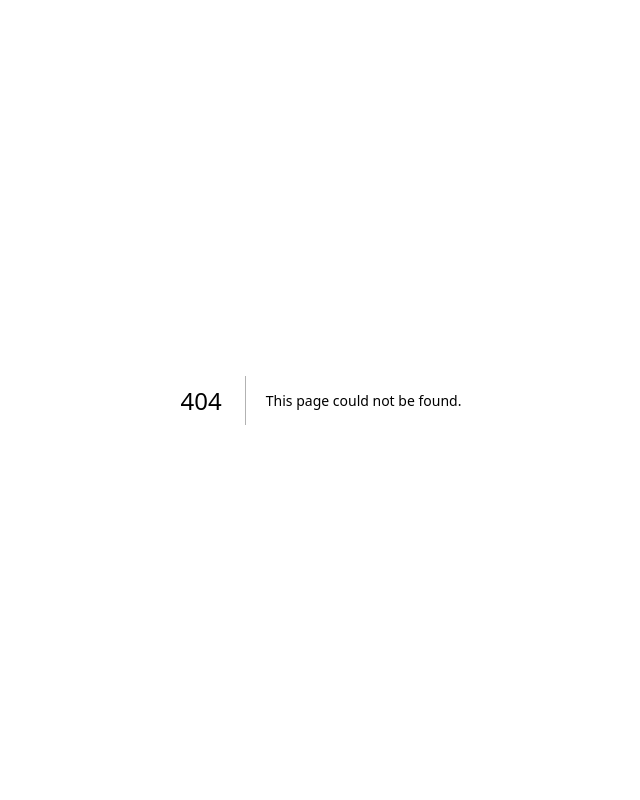
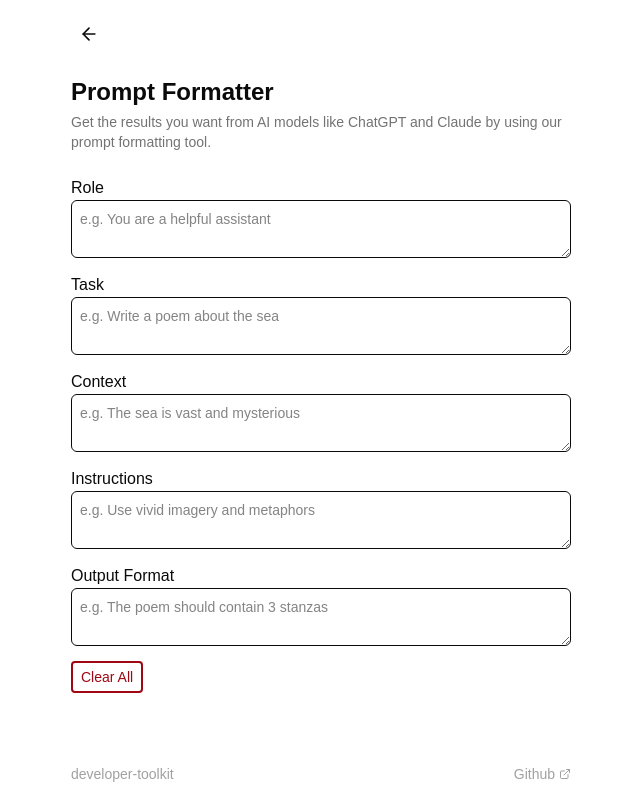
Before and after one commit to Arjunsharmahehe/developer-toolkit, a Next.js app: page /prompt-formatter in a window 1280 px wide. Before the commit this address had no page. Shown: the whole page, without its empty margins (319-959 px from the left). Built offline with nearby package versions, Linux system fonts and the light colour scheme.

Commit message:
add ai prompt formatter

```diff
--- a/src/app/lorem-ipsum/page.tsx
+++ b/src/app/lorem-ipsum/page.tsx
@@ -44,7 +44,7 @@ export default function Page(){
         <div className="flex flex-col justify-between items-center gap-8 bg-white min-h-screen px-8 pt-4 pb-2">
             <div className="flex flex-col items-center">
                 <div className="flex flex-col max-w-md mx-auto p-6 bg-white text-black rounded-lg shadow-lg gap-3">
-                    <BackToHome/>
+                    <BackToHome className="mb-12"/>
                     <h2 className={`${HeadingStyles.h2} w-fit mx-auto`}>Lorem Ipsum</h2>
                     <div className="flex flex-col gap-2">
                         <div className="flex flex-col">
--- /dev/null
+++ b/src/app/prompt-formatter/page.tsx
@@ -0,0 +1,114 @@
+"use client"
+
+import Footer from "@/components/Footer";
+import { useState, useEffect } from "react";
+import { buttonStyles, HeadingStyles, subHeadingStyles, textStyles } from "@/styles/styles";
+import BackToHome from "@/components/BackToHome";
+
+export default function PromptFormatterPage() {
+
+    const [ role, setRole ] = useState("");
+    const [ task, setTask ] = useState("");
+    const [ context, setContext ] = useState("");
+    const [ instructions, setInstructions ] = useState("");
+    const [ outputFormat, setOutputFormat ] = useState("");
+    const [ formattedPrompt, setFormattedPrompt ] = useState("");
+    const [ isCopied, setIsCopied ] = useState(false);
+    const [ copyPrompt, setCopyPrompt ] = useState("");
+
+    const InputFields = [
+        { label: "Role", placeholder: "e.g. You are a helpful assistant", value: role, onChange: (e: React.ChangeEvent<HTMLTextAreaElement>) => setRole(e.target.value) },
+        { label: "Task", placeholder: "e.g. Write a poem about the sea", value: task, onChange: (e: React.ChangeEvent<HTMLTextAreaElement>) => setTask(e.target.value) },
+        { label: "Context", placeholder: "e.g. The sea is vast and mysterious", value: context, onChange: (e: React.ChangeEvent<HTMLTextAreaElement>) => setContext(e.target.value) },
+        { label: "Instructions", placeholder: "e.g. Use vivid imagery and metaphors", value: instructions, onChange: (e: React.ChangeEvent<HTMLTextAreaElement>) => setInstructions(e.target.value) },
+        { label: "Output Format", placeholder: "e.g. The poem should contain 3 stanzas", value: outputFormat, onChange: (e: React.ChangeEvent<HTMLTextAreaElement>) => setOutputFormat(e.target.value) }
+    ]
+
+    function handleCopy(){
+        navigator.clipboard.writeText(copyPrompt)
+            .then(() => {
+                console.log("Text copied to clipboard");
+                setIsCopied(true);
+            })
+            .catch((err) => {
+                console.error("Failed to copy text: ", err);
+                setIsCopied(false);
+            });
+            setTimeout(() => {
+                setIsCopied(false);
+            }, 1000)
+    }
+
+    function handleClearAll(){
+        setRole("")
+        setContext("")
+        setTask("")
+        setInstructions("")
+        setOutputFormat("")
+        setCopyPrompt("")
+        setFormattedPrompt("")
+    }
+
+    useEffect(() => {
+        const prompt = `${ role ? `#Role\n${role}\n\n` : "" }` +
+            `${ task ? `#Task\n${task}\n\n` : "" }` +
+            `${ context ? `#Context\n${context}\n\n` : "" }` +
+            `${ instructions ? `#Instructions\n${instructions}\n\n` : "" }` +
+            `${ outputFormat ? `#Output Format\n${outputFormat}\n\n` : "" }`
+
+        setCopyPrompt(prompt.trim());
+
+        setFormattedPrompt(prompt.split("\n").join("<Br/>"))
+    }, [ role, task, context, instructions, outputFormat ]); // Recalculate prompt
+
+    return (
+
+        <main className="bg-white text-neutral-950 min-h-screen flex flex-col justify-between p-4">
+            <div className="max-w-[500px] mx-auto flex flex-col">
+                <BackToHome className="mb-6"/>
+                <div>
+                    <h2 className={`${HeadingStyles.h2}`}>Prompt Formatter</h2>
+                    <p className={`${subHeadingStyles.small} ${textStyles.secondary}`}>
+                        Get the results you want from AI models like ChatGPT and Claude by using our prompt formatting tool.
+                    </p>
+                </div>
+
+                <div className="flex flex-col items-baseline gap-2 mt-4">
+                    { InputFields.map((field, index) => (
+                        <InputField
+                            key={index}
+                            label={field.label}
+                            placeholder={field.placeholder}
+                            value={field.value}
+                            onChange={field.onChange}
+                        />
+                    ))}
+                    <button className={`${buttonStyles.small} text-red-800 border-2 border-red-800 hover:bg-red-100`}
+                            onClick={handleClearAll}>
+                        Clear All
+                    </button>
+                </div>
+
+                {formattedPrompt && (
+                    <div className="flex flex-col">
+                        <p className={`${ isCopied ? "text-green-700" : "text-white"} ml-auto px-3`}>Copied</p>
+                        <button dangerouslySetInnerHTML={{__html: formattedPrompt}}
+                        onClick={handleCopy}
+                        className={`px-4 py-3 text-wrap bg-white border-2 border-neutral-200 rounded-md text-black text-left`}
+                        />
+                    </div>
+                )}
+            </div>
+            <Footer/>
+        </main>
+    )
+}
+
+function InputField({ label, placeholder, value, onChange }: { label: string; placeholder: string; value: string; onChange: (e: React.ChangeEvent<HTMLTextAreaElement>) => void }) {
+    return (
+        <div className="w-full">
+            <label>{label}</label>
+            <textarea placeholder={placeholder} value={value} onChange={onChange} className="w-full border rounded-md text-sm p-2" />
+        </div>
+    )
+}
--- a/src/app/url-dencoder/page.tsx
+++ b/src/app/url-dencoder/page.tsx
@@ -37,7 +37,7 @@ export default function Page(){
     return (
         <main className="bg-white text-neutral-950 pt-4 pb-2 flex flex-col items-center justify-between min-h-screen px-4">
             <div className="flex flex-col items-center justify-center max-w-[500px] w-full mt-36">
-                <BackToHome/>
+                <BackToHome className="mb-12"/>
                 <h2 className={`${HeadingStyles.h2} w-fit mx-auto`}>URL Decoder/Encoder</h2>
                 <p className="text-sm text-neutral-500 mb-6">A simple tool to decode or encode URLs.</p>
                 <div className="w-full flex flex-col items-center">
--- a/src/app/uuid-generator/page.tsx
+++ b/src/app/uuid-generator/page.tsx
@@ -36,7 +36,7 @@ export default function Page(){
     return (
         <div className="p-4 flex flex-col min-h-screen items-center justify-between">
             <div className="flex flex-col items-center justify-center max-w-[500px] w-full mt-36">
-                <BackToHome className="md:ml-12"/>
+                <BackToHome className="md:ml-12 mb-12"/>
                 <h1 className="text-2xl font-bold mb-4">UUID Generator</h1>
                 <button
                     onClick={handleGenerateUUID}
--- a/src/components/BackToHome.tsx
+++ b/src/components/BackToHome.tsx
@@ -4,7 +4,7 @@ import { buttonStyles } from "@/styles/styles";
 
 export default function BackToHome({ className }: { className?: string }) {
     return (
-        <Link href={"/"} className={`p-2 mr-auto mb-12 rounded-md ${buttonStyles.secondary} ${className}`}>
+        <Link href={"/"} className={`p-2 mr-auto rounded-md ${buttonStyles.secondary} ${className}`}>
             <ArrowLeft className="size-5"/>
         </Link>
     )
--- a/src/constants/index.js
+++ b/src/constants/index.js
@@ -43,6 +43,15 @@ export const utilities = [
         contributers: [
             "Arjun"
         ]
+    },
+    {
+        id: 6,
+        name: "Prompt Formatter",
+        description: "Format AI prompts to get the best results.",
+        route: "/prompt-formatter",
+        contributers: [
+            "Arjun"
+        ]
     }
 ]
 
--- a/src/styles/styles.ts
+++ b/src/styles/styles.ts
@@ -21,8 +21,8 @@ export const subHeadingStyles = {
 
 export const textStyles = {
     primary: "text-neutral-900",
-    secondary: "text-neutral-600",
-    muted: "text-neutral-400",
+    secondary: "text-neutral-500",
+    muted: "text-neutral-300",
 }
 
 export const containerStyles = {
```
